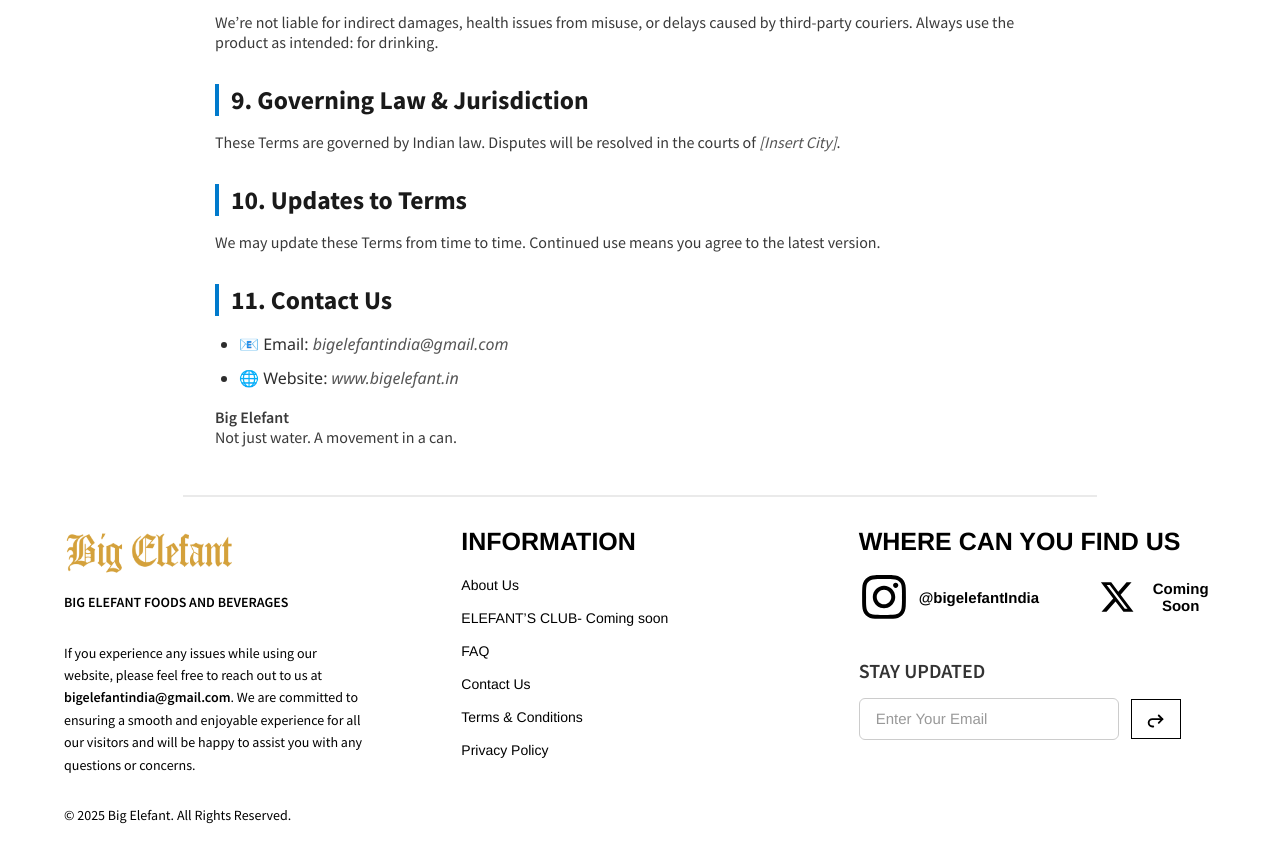
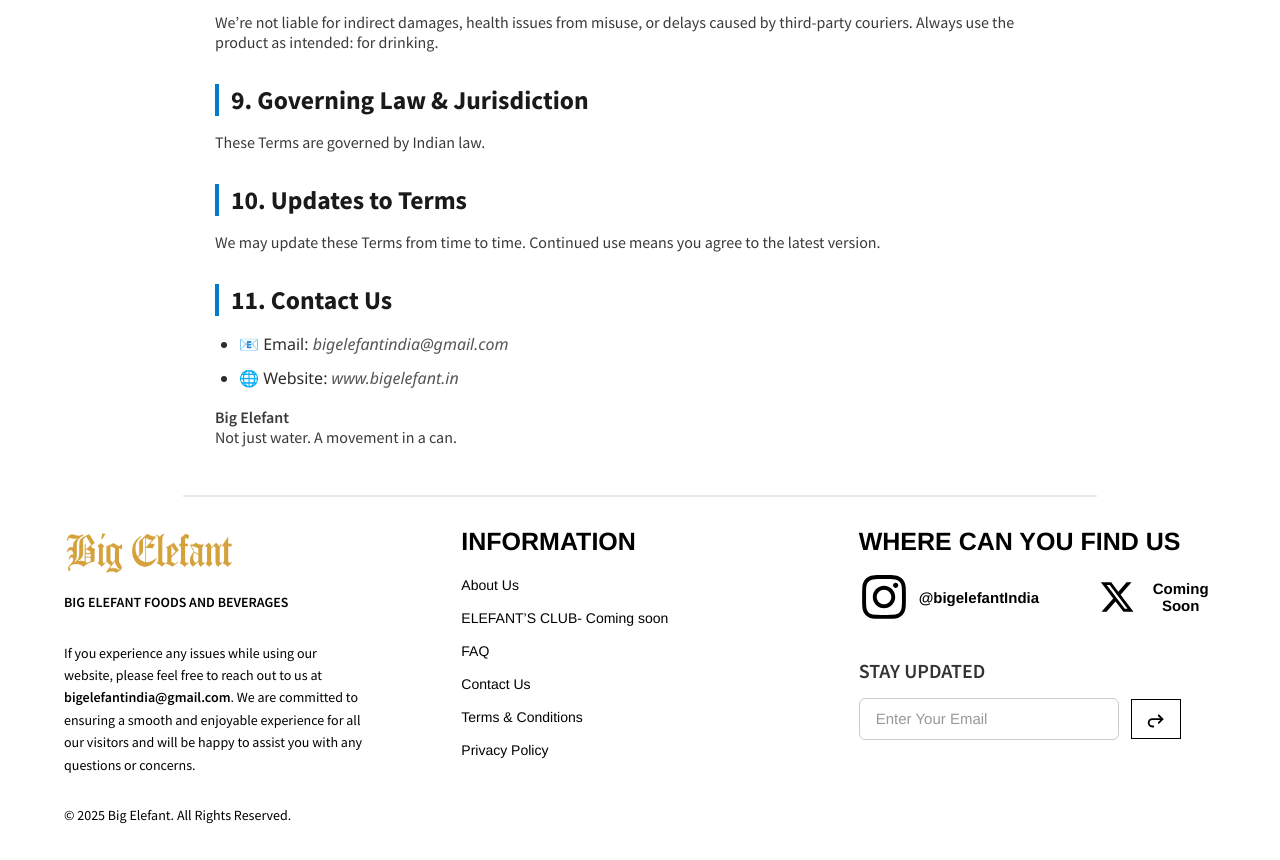
Before and after one commit to ArghyaHT/big-elefant, a React (Vite) app: page /terms-and-conditions in a window 1280 px wide. Shown: the part 1680-2540 px from the top of the page. Built offline with nearby package versions, Linux system fonts and the light colour scheme.

Commit message:
Update T&C.jsx

```diff
--- a/src/components/T&C/T&C.jsx
+++ b/src/components/T&C/T&C.jsx
@@ -74,7 +74,7 @@
 
       <h2 className={styles.sectionTitle}>9. Governing Law & Jurisdiction</h2>
       <p className={styles.paragraph}>
-        These Terms are governed by Indian law. Disputes will be resolved in the courts of <em>[Insert City]</em>.
+        These Terms are governed by Indian law.
       </p>
 
       <h2 className={styles.sectionTitle}>10. Updates to Terms</h2>
```
